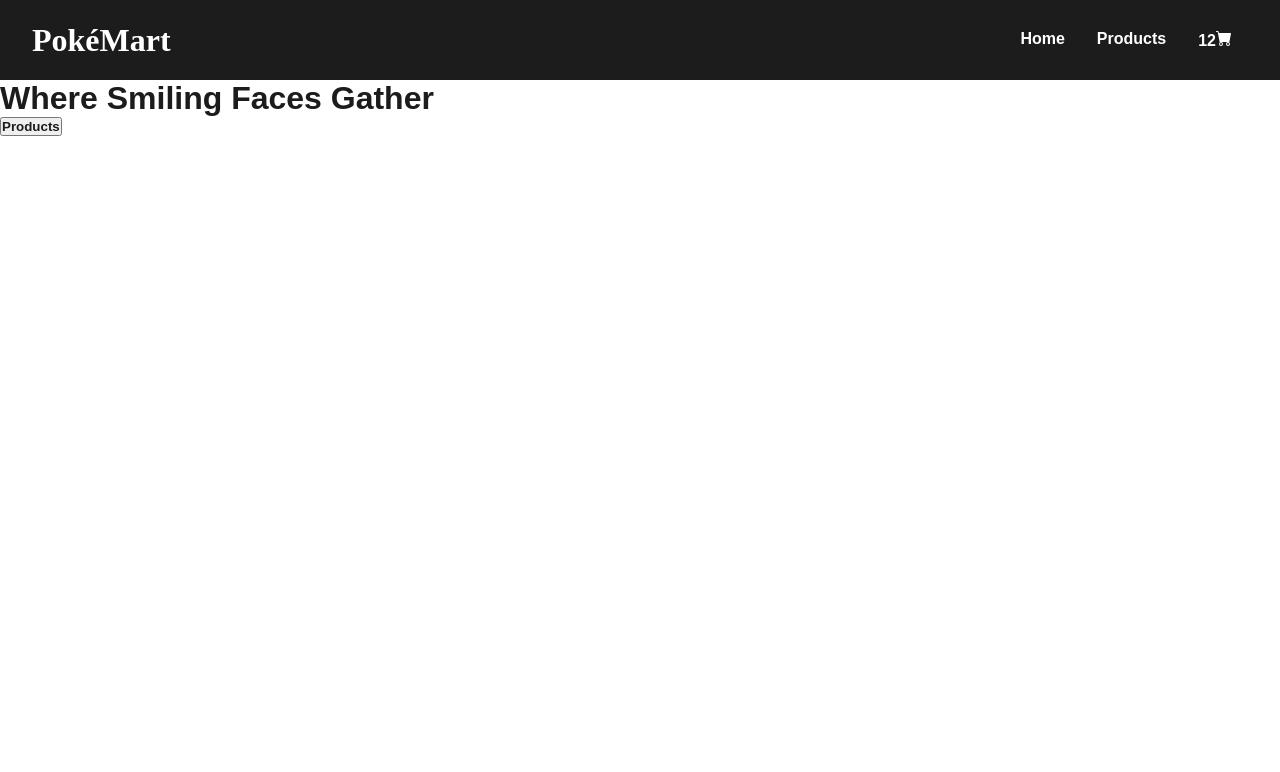
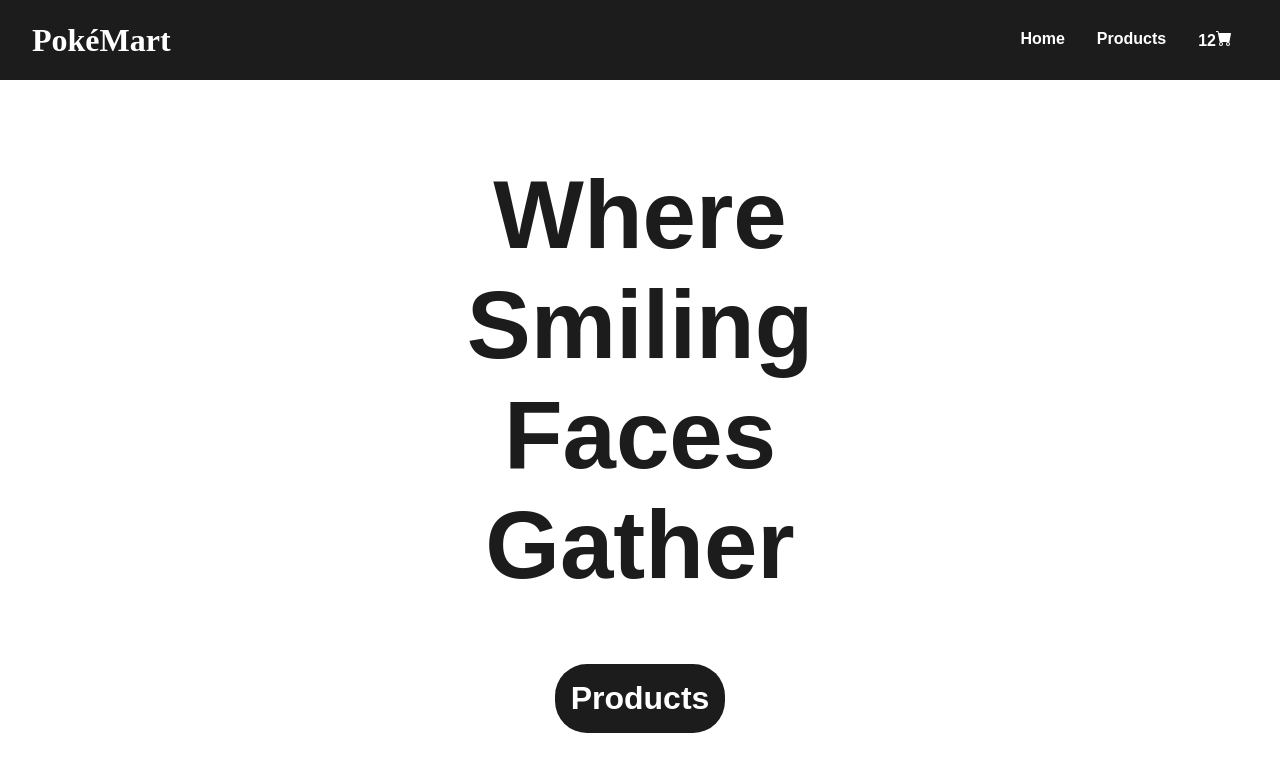
Before and after one commit to Chamara-Wijepala/shopping-cart, a React (Create React App) app: page / in a window 1280 px wide. Shown: the top 772 px of the page. Built offline with nearby package versions, Linux system fonts and the light colour scheme; a web font is replaced by a local one.

Commit message:
Add CSS to Home

```diff
--- a/src/components/Navbar.js
+++ b/src/components/Navbar.js
@@ -1,7 +1,7 @@
 import React from "react";
 import { Link } from "react-router-dom";
 import { BsFillCartFill } from 'react-icons/bs'
-import '../styles/navbar.css'
+import '../styles/navbar.css';
 
 const number = 12;
 
--- a/src/pages/Home.js
+++ b/src/pages/Home.js
@@ -1,5 +1,6 @@
 import React from "react";
 import { Link } from "react-router-dom";
+import '../styles/home.css';
 
 const Home = () => {
   return (
--- /dev/null
+++ b/src/styles/home.css
@@ -0,0 +1,29 @@
+#HomePage {
+  text-align: center;
+  padding-block: min(10vh, 10rem);
+  display: flex;
+  flex-direction: column;
+  gap: 4rem;
+  max-width: 500px;
+  margin: auto;
+}
+
+h1 {
+  font-size: 4rem;
+}
+
+@media (min-width: 420px) {
+  h1 {
+    font-size: 6rem;
+  }
+}
+
+button {
+  border: none;
+  border-radius: 2rem;
+  color: white;
+  background-color: var(--dark);
+  padding: 1rem;
+  font-size: 2rem;
+  cursor: pointer;
+}
```
